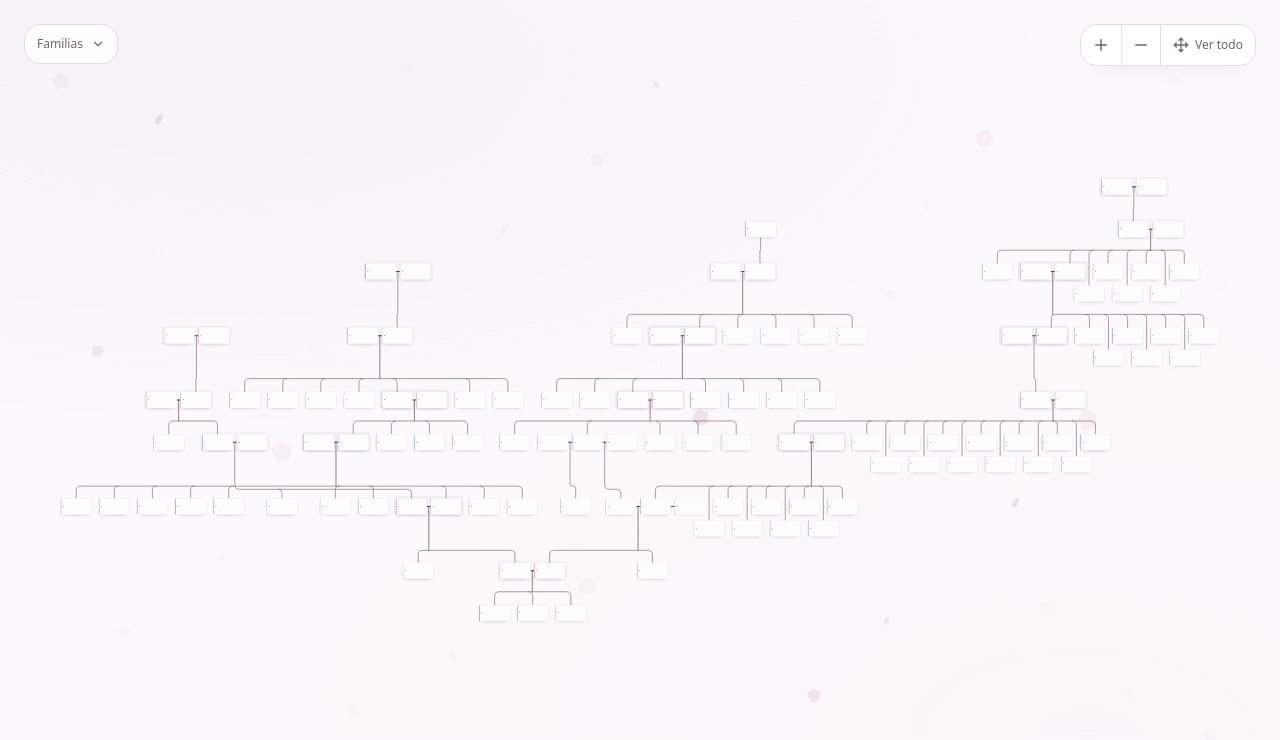
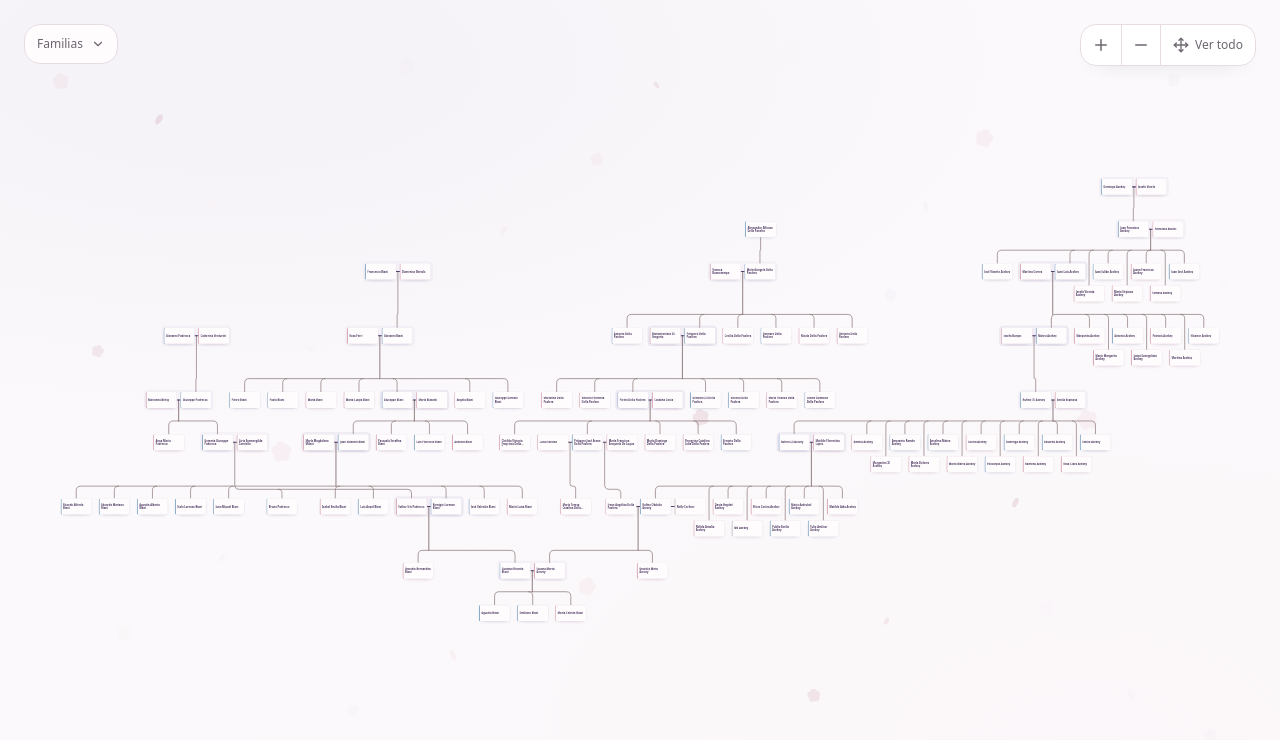
Before and after one commit to pineaost/arbolbiani, a Next.js app: page /preview-arbol in a window 1280 px wide. Shown: the top 740 px of the page. Built offline with nearby package versions, Linux system fonts and the light colour scheme.

Commit message:
Zoom árbol

```diff
--- a/app/globals.css
+++ b/app/globals.css
@@ -88,7 +88,7 @@ body { @apply bg-background text-ink font-body antialiased; }
   border-radius: 14px; background: rgb(var(--sakura-paper)); padding: 11px 13px;
   box-shadow: var(--sakura-shadow-card), 0 0 0 1px rgb(var(--halo) / 0.14), 0 10px 20px -15px rgb(var(--halo) / 0.42);
   color: rgb(var(--sakura-ink));
-  transition: border-color 160ms ease, box-shadow 160ms ease, transform 160ms ease, background-color 160ms ease;
+  transition: border-color 160ms ease, box-shadow 160ms ease, transform 160ms ease, background-color 160ms ease, padding 180ms ease, border-radius 180ms ease;
 }
 .arbol-nodo-propio { position: absolute; height: var(--arbol-nodo-alto); margin: 0; appearance: none; text-align: left; user-select: none; }
 .arbol-mapa .arbol-nodo-femenino { --halo: var(--sakura-femenino); border-left-color: rgb(var(--sakura-femenino)); }
@@ -102,11 +102,21 @@ body { @apply bg-background text-ink font-body antialiased; }
   white-space: normal; overflow-wrap: normal; word-break: normal; hyphens: none;
   font-family: var(--font-display), system-ui, sans-serif; font-size: 15px; font-weight: 700; line-height: 1.24;
   color: rgb(var(--sakura-plum));
+  opacity: var(--arbol-opacidad-nombre, 1); transition: opacity 180ms ease;
 }
-.arbol-nodo-anios { margin-top: 4px; font-size: 12px; line-height: 1.15; color: rgb(var(--sakura-muted)); }
-.arbol-zoom-lejos .arbol-nodo { min-height: 42px; padding: 7px 9px; border-left-width: 3px; border-radius: 9px; }
-.arbol-zoom-lejos .arbol-nodo-nombre, .arbol-zoom-lejos .arbol-nodo-anios { display: none; }
-.arbol-zoom-lejos .arbol-nodo::after { content: "•"; color: rgb(var(--sakura-plum)); font-size: 18px; line-height: 1; text-align: center; }
+.arbol-nodo-anios {
+  margin-top: calc(4px * var(--arbol-opacidad-anios, 1));
+  max-height: calc(20px * var(--arbol-opacidad-anios, 1)); overflow: hidden;
+  font-size: 12px; line-height: 1.15; color: rgb(var(--sakura-muted));
+  opacity: var(--arbol-opacidad-anios, 1);
+  transition: opacity 180ms ease, max-height 180ms ease, margin-top 180ms ease;
+}
+.arbol-zoom-medio .arbol-nodo, .arbol-zoom-lejos .arbol-nodo, .arbol-zoom-extremo .arbol-nodo { padding: 7px 9px; border-radius: 9px; }
+.arbol-nodo-propio::after {
+  content: "•"; position: absolute; inset: 0; display: grid; place-items: center;
+  color: rgb(var(--sakura-plum)); font-size: 18px; line-height: 1;
+  opacity: var(--arbol-opacidad-punto, 0); transition: opacity 180ms ease; pointer-events: none;
+}
 
 .arbol-control { display: inline-flex; min-height: 40px; min-width: 40px; align-items: center; justify-content: center; color: rgb(var(--sakura-muted)); transition: background-color 150ms ease, color 150ms ease; }
 .arbol-control:hover, .arbol-control:focus-visible { background: rgb(var(--sakura-petal)); color: rgb(var(--sakura-plum)); outline: none; }
--- a/components/arbol/arbol-client.tsx
+++ b/components/arbol/arbol-client.tsx
@@ -70,7 +70,11 @@ function MapaArbol({ personas: personasCompletas, modeloArbol: modeloCompleto }:
   const unidadSeleccionada = useMemo(() => new Set(personaSeleccionadaId
     ? [personaSeleccionadaId, ...modeloArbol.conyugesPorPersona.get(personaSeleccionadaId) ?? []]
     : []), [personaSeleccionadaId, modeloArbol]);
-  const detalleZoom = vista.escala < 0.53 ? "lejos" : vista.escala < 0.9 ? "medio" : "cerca";
+  const detalleZoom = vista.escala < 0.08 ? "extremo" : vista.escala < 0.22 ? "lejos" : vista.escala < 0.65 ? "medio" : "cerca";
+  // Primero se retiran las fechas; el nombre sólo se desvanece entre 8% y 4%.
+  // La ficha y su área interactiva conservan las dimensiones del layout.
+  const opacidadAnios = limitar((vista.escala - 0.45) / 0.2, 0, 1);
+  const opacidadNombre = limitar((vista.escala - 0.04) / 0.04, 0, 1);
 
   const cambiarFamilias = (activas: Set<string>) => {
     setFamiliasOcultas(new Set(familias.filter(f => !activas.has(f.id)).map(f => f.id)));
@@ -218,7 +222,12 @@ function MapaArbol({ personas: personasCompletas, modeloArbol: modeloCompleto }:
     <div
       className={`arbol-mapa arbol-mapa-propio arbol-zoom-${detalleZoom}`}
       ref={contenedorRef}
-      style={{ ...variablesGeometriaArbol, "--arbol-grosor-vinculo": `${Math.max(1.9, 0.85 / vista.escala)}px` } as CSSProperties}
+      style={{ ...variablesGeometriaArbol,
+        "--arbol-grosor-vinculo": `${Math.max(1.9, 0.85 / vista.escala)}px`,
+        "--arbol-opacidad-anios": opacidadAnios,
+        "--arbol-opacidad-nombre": opacidadNombre,
+        "--arbol-opacidad-punto": 1 - opacidadNombre,
+      } as CSSProperties}
       aria-label="Mapa interactivo del árbol genealógico"
       onPointerDown={iniciarArrastre}
       onPointerMove={arrastrar}
```
